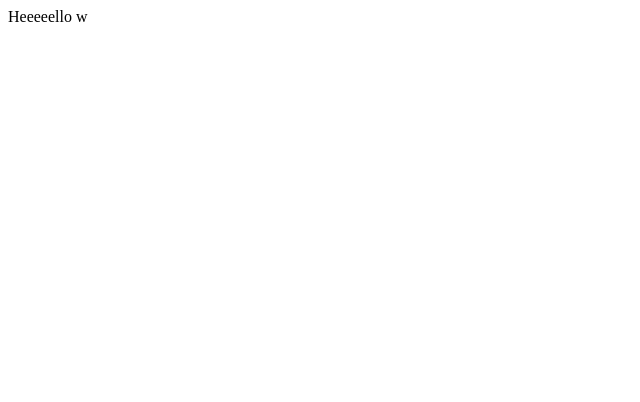
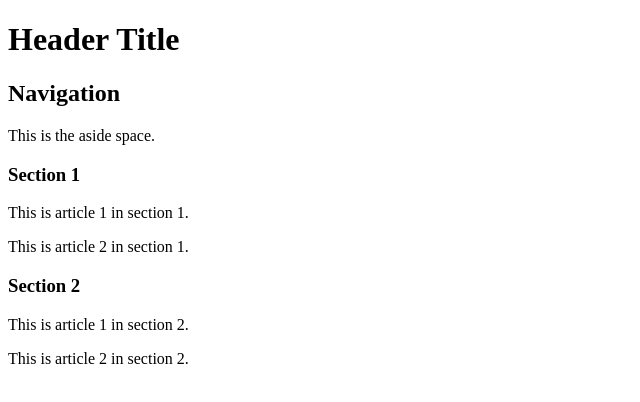
Before and after one commit to koolaid97/Who-am-I, a plain HTML site: page index.html in a window 1280 px wide. Shown: the whole page, without its empty margins (0-640 px from the left). Drawn offline with Linux system fonts and the light colour scheme.

Commit message:
Update index.html

```diff
--- a/index.html
+++ b/index.html
@@ -1 +1,52 @@
-Heeeeello w
+<!DOCTYPE html>
+<html lang="en" dir="ltr">
+  <head>
+
+
+    <meta charset="utf-8">
+
+    <title>learning html</title>
+
+
+
+    <meta name="author" content="Kurosh Rezania">
+    <meta name="description" content="Example boilerplate for Who am I Project">
+    <meta name="keywords" content="boilerplate, starter code, HTML, learning">
+    <meta name="viewport" content="width=device-width, initial-scale=1.0">
+    <!-- Content give value for name or http-equiv attribute, text entry in string or array string -->
+
+    <!-- meta http-equiv="default-style" content=""--> <!-- content matches css link exactly-->
+
+    <!-- Other meta attributes to be aware of -->
+
+    <!-- meta http-equiv="refresh" content="30"-->
+<!-- Content forces a Internet Request to refresh webpage every "time value in seconds" -->
+<!-- Use this when refreshes are needed -->
+
+    <!-- meta http-equiv="content-type" content="text/html; charset=UTF-8" -->
+    <!-- Already specified in the charset above-->
+  </head>
+  <body>
+    <!-- Review specific tags such as h1-h6, p, & special symbols like &copy-->
+    <header><h1>Header Title</h1></header>
+      <nav><h1>Navigation</h1></nav>
+      <aside><p>This is the aside space.</p></aside>
+      <section>
+        <h3>Section 1</h3>
+        <article>
+          <p>This is article 1 in section 1.</p>
+        </article>
+        <article>
+          <p>This is article 2 in section 1.</p>
+        </article>
+      </section>
+      <section>
+      <h3>Section 2</h3>
+        <article>
+          <p>This is article 1 in section 2.</p>
+        </article>
+        <article>
+          <p>This is article 2 in section 2.</p>
+        </article>
+      </section>
+  </body>
```
